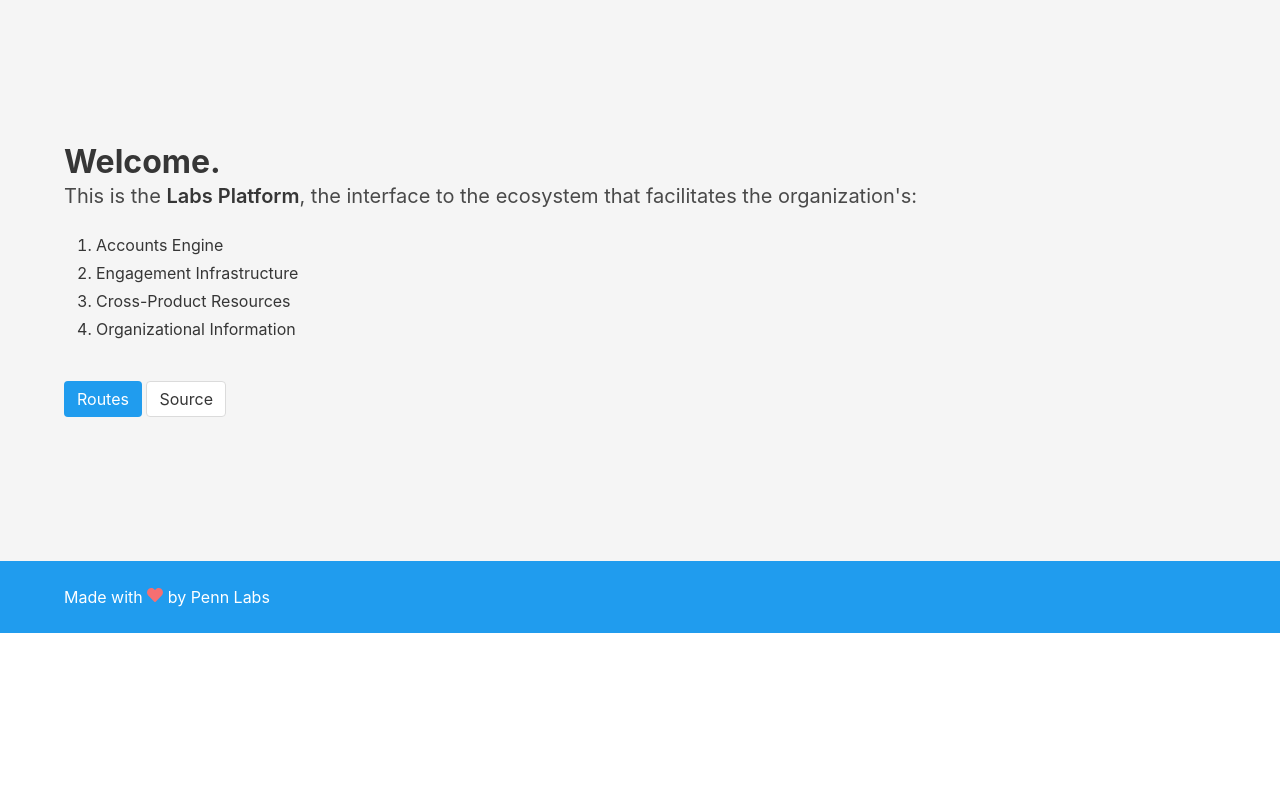
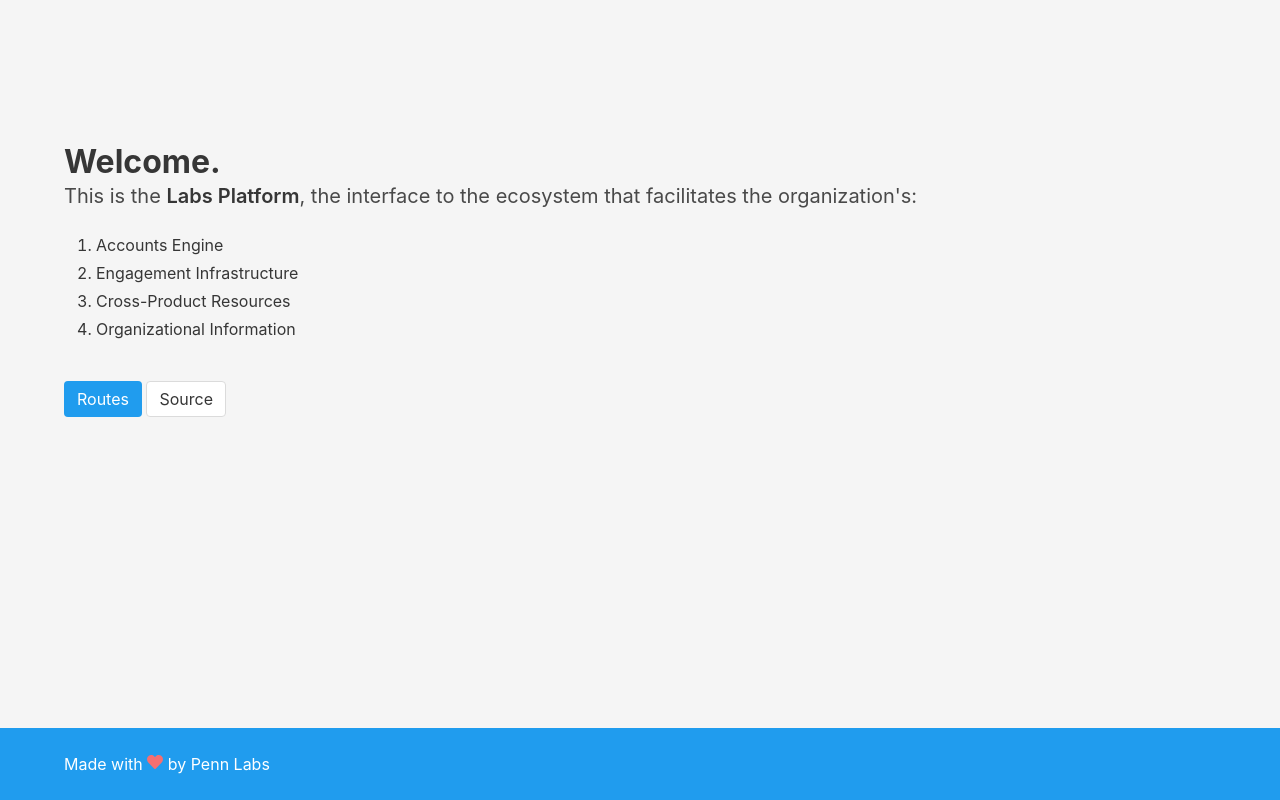
Before and after one commit to pennlabs/platform, a Django app: page / in a window 1280 px wide. Run offline with Django 3.2, Linux system fonts and the light colour scheme; some libraries are stand-ins or nearby versions.

Commit message:
Fix homepage footer

```diff
--- a/application/templates/splash.html
+++ b/application/templates/splash.html
@@ -8,7 +8,7 @@
     <script defer src="https://use.fontawesome.com/releases/v5.3.1/js/all.js"></script>
   </head>
   <body>
-    <section class="hero is-light is-medium">
+    <section class="hero is-light is-medium" style="min-height: calc(100vh - 72px)">
       <div class="hero-body">
         <div class="container">
           <h1 class="title has-text-weight-bold">
```
